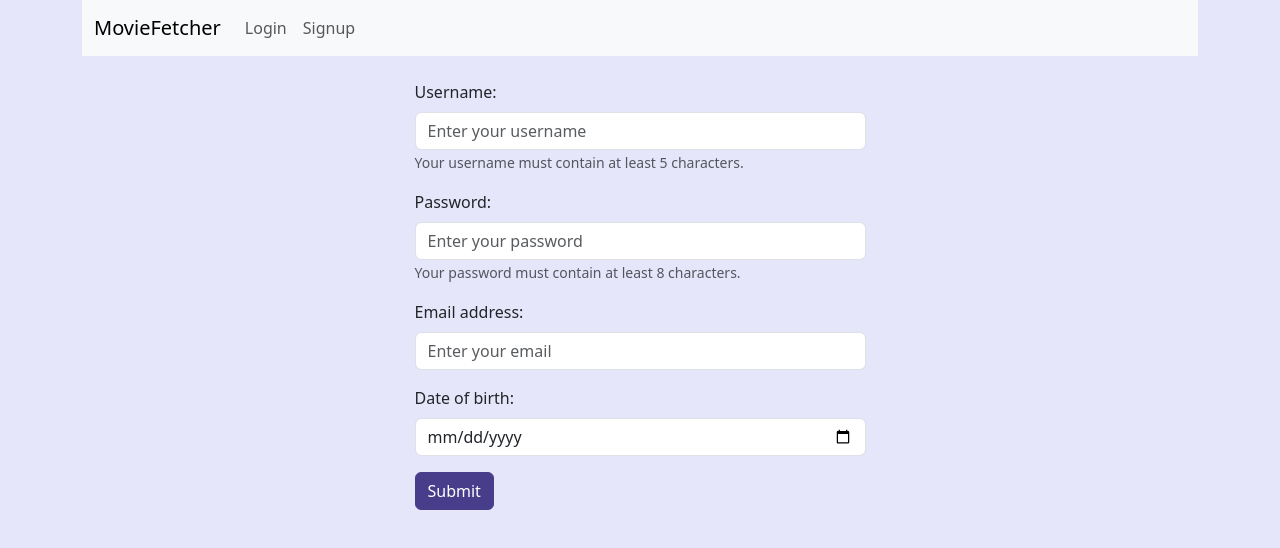
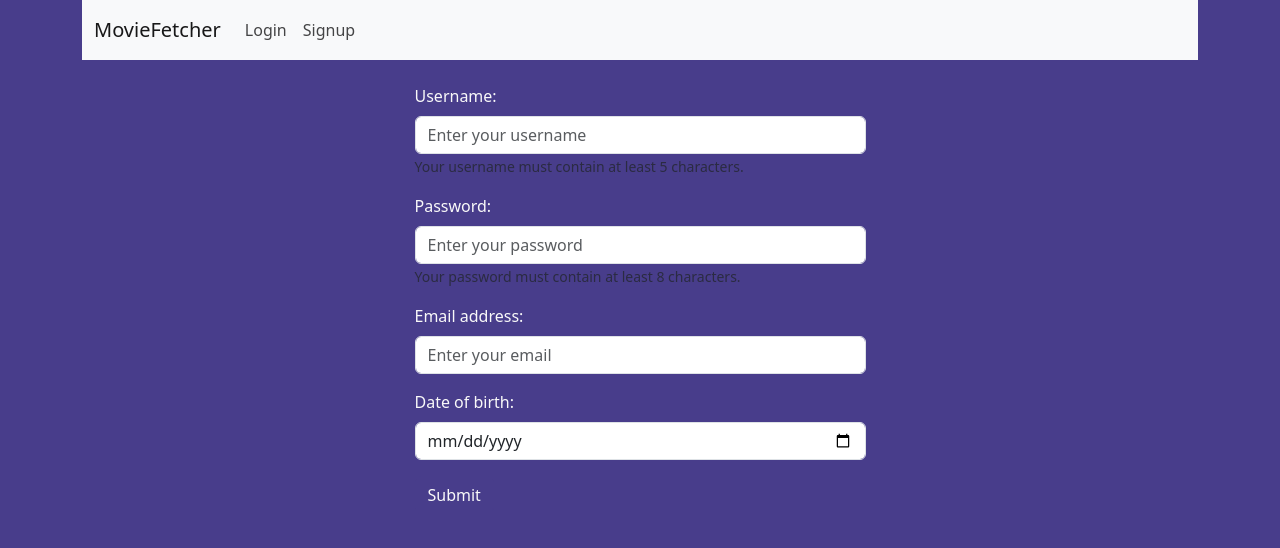
Before and after one commit to tamperic/movieFetcher-client, a React (Vite) app: page /signup in a window 1280 px wide. Shown: the top 548 px of the page. Built offline with nearby package versions, Linux system fonts and the light colour scheme.

Commit message:
Create scss files

```diff
--- /dev/null
+++ b/src/components/login-view/login-view.scss
@@ -0,0 +1,16 @@
+@import "../../index.scss";
+
+
+.submit-btn {
+  color: $text-color-light !important;
+  background-color: #2d2757 !important;
+}
+
+.form-text {
+  color: $text-color-light !important;
+  opacity: 0.5;
+}
+
+.form-label {
+  font-size: 20px;
+}
--- a/src/components/movie-view/movie-view.scss
+++ b/src/components/movie-view/movie-view.scss
@@ -1,7 +1,39 @@
-.back-button {
-  padding: 6px 14px 6px 14px;
-  color: whitesmoke;
-  background-color: DarkSlateBlue;
-  border: none;
-  border-radius: 4px;
+@import "../../index.scss";
+
+.movie-view-container {
+  margin-top: 50px;
 }
+
+.movie-details {
+  .fav-movie-btn {
+    padding: 6px 18px;
+  }
+}
+
+.movie-img {
+  height: 400px;
+  width: auto;
+  object-fit: contain;
+  align-items: center;
+  box-shadow: 0 0 3rem 0.2rem  rgba($black, 0.55);
+}
+
+span {
+  font-size: 18px;
+  font-family: Verdana, Geneva, Tahoma, sans-serif;
+  strong {
+    font-size: 20px;
+  }
+}
+
+.back-btn {
+  color: $text-color-light !important;
+  padding: 8px 20px !important;
+  margin: 10px 20px;
+  background-color: #2d2757 !important;
+}
+
+
+.similar-movies {
+  text-align: center;
+}
--- /dev/null
+++ b/src/components/profile-view/profile-view.scss
@@ -0,0 +1,27 @@
+@import "../../index.scss";
+
+.main {
+  text-align: center;
+}
+
+h3 {
+  opacity: 0.8;
+}
+
+.save-btn {
+  color: $text-color-light !important;
+  background-color: #2d2757 !important;
+}
+
+.form-text {
+  color: $text-color-light !important;
+  opacity: 0.5;
+}
+
+.form-update {
+  text-align: left ;
+}
+
+.form-label {
+  font-size: 20px;
+}
--- /dev/null
+++ b/src/components/signup-view/signup-view.scss
@@ -0,0 +1,16 @@
+@import "../../index.scss";
+
+
+.submit-btn {
+  color: $text-color-light !important;
+  background-color: #2d2757 !important;
+}
+
+.form-text {
+  color: $text-color-light !important;
+  opacity: 0.5;
+}
+
+.form-label {
+  font-size: 20px;
+}
--- a/src/index.scss
+++ b/src/index.scss
@@ -1,9 +1,90 @@
-$primary: DarkSlateBlue;
-$body-bg: Lavender;
+// Body background
+$body-bg: #483d8b;
+
+// Buttons
+$primary: #483d8b;
+$secondary: #C4C4D9;
+$tertiary: #e6e6fa;
+
+// Colors
+$white: #f9f9f9;
+$black: #181818;
+
+// Input form background
 $input-bg: white;
 
-.Form.Control {
-  background-color: $input-bg;
+// Text
+$text-color-light: #f9f9f9;
+$text-color-dark: #181818;
+$normal: 400;
+$bold: 500;
+$bolder: 800;
+
+
+@import "~bootstrap/scss/bootstrap.scss";
+
+body {
+  text-align: left;
+  color: $text-color-light;
 }
 
-@import "~bootstrap/scss/bootstrap.scss";
+.navbar {
+  height: 60px;
+  background-color: $tertiary;
+  .nav-link {
+    color: $text-color-dark;
+    opacity: 0.8;
+    &:hover, &:focus {
+      color: #000000;
+      font-weight: $bold;
+    }
+  }
+}
+
+.welcome-message {
+  text-align: center;
+  margin: 50px;
+  font-family: Verdana, Geneva, Tahoma, sans-serif;
+  .h1 {
+    font-weight: $bolder;
+  }
+}
+
+.card {
+	background-color: $tertiary;
+  color: $text-color-dark;
+  text-align: left;
+  border: none;
+  box-shadow: 10px 10px 5px  rgba($black, 0.55);
+  .fav-movie-btn {
+    padding: 5px 8px;
+  }
+  .open-btn {
+    width: 100%;
+    text-align: center;
+    padding: 6px auto;
+    box-shadow: 2px 2px 5px  rgba($black, 0.55);
+  };
+}
+
+.btn-isFav {
+  background-color: #9999B8;
+  color: $text-color-dark;
+  border: none;
+  box-shadow: 1px 1px 3px  rgba($black, 0.25);
+  &:hover, &:focus {
+    background-color: #7F7FB0;
+    color: $text-color-dark;
+  }
+}
+
+.btn-notFav {
+  background-color: #ecb829;
+  color: $text-color-dark;
+  border: none;
+  box-shadow: 1px 1px 3px  rgba($black, 0.25);
+  &:hover, &:focus {
+    background-color: #d7a825;
+    color: $text-color-dark;
+  }
+}
```
